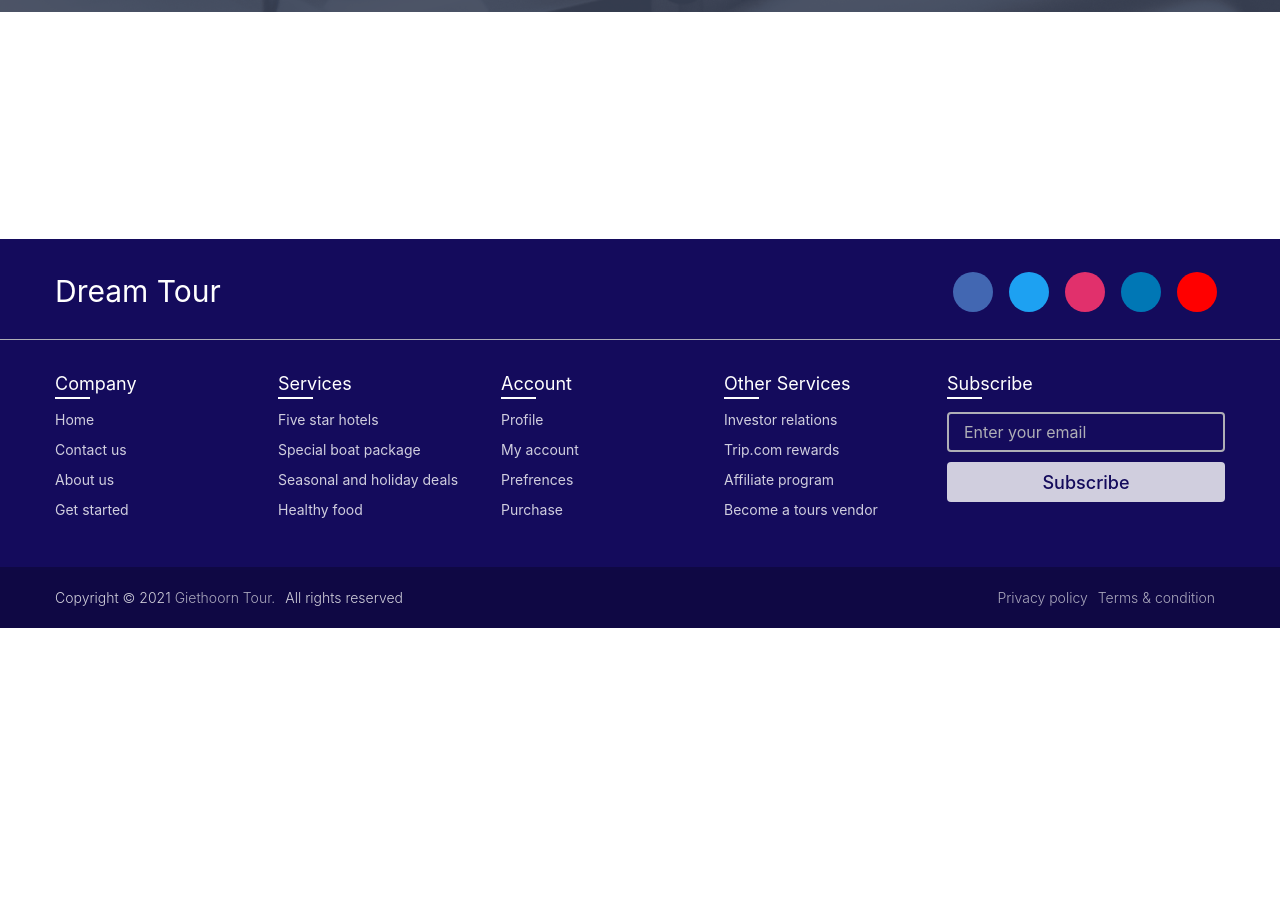
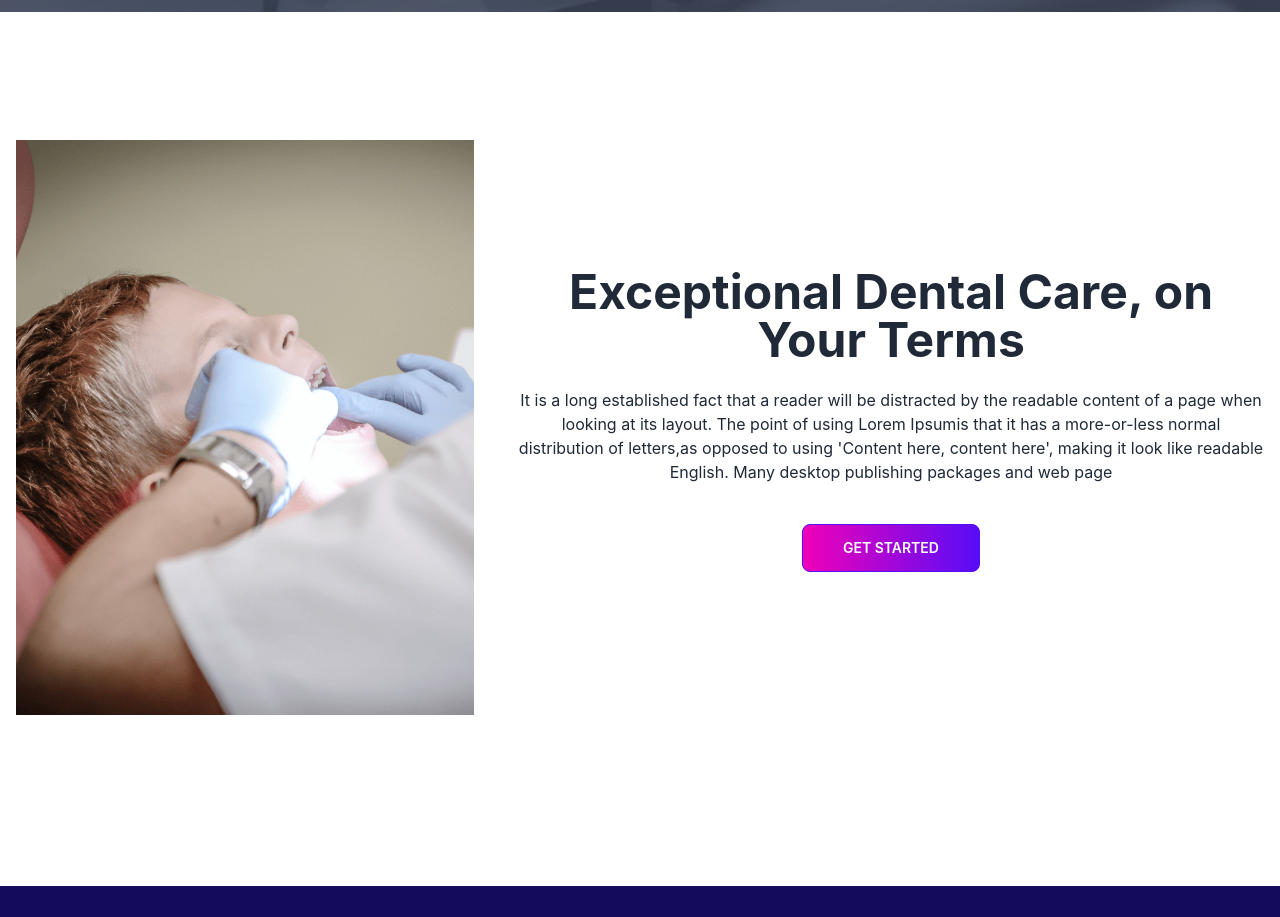
Before and after one commit to shuvornoy/doctor-review-client-site, a React (Create React App) app: page / in a window 1280 px wide. Shown: the part 2780-3697 px from the top of the page. Before the commit the page ends 3408 px from the top, so only its background shows below. Built offline with nearby package versions, Linux system fonts and the light colour scheme; no server answers.

Commit message:
service hero add

```diff
--- a/src/Pages/Home/Home/Home.js
+++ b/src/Pages/Home/Home/Home.js
@@ -1,5 +1,6 @@
 import React from 'react';
 import Info from '../../Shared/Info/Info';
+import ServiceHero from '../About/About';
 import Banner from '../Banner/Banner';
 import Contact from '../Contact/Contact';
 import MakeAppointment from '../MarkAppoment/MarkAppoment';
@@ -16,6 +17,7 @@ const Home = () => {
            <Info />
            <MakeAppointment />
            <Contact />
+           <ServiceHero />
            </div>
         </div>
     );
```
